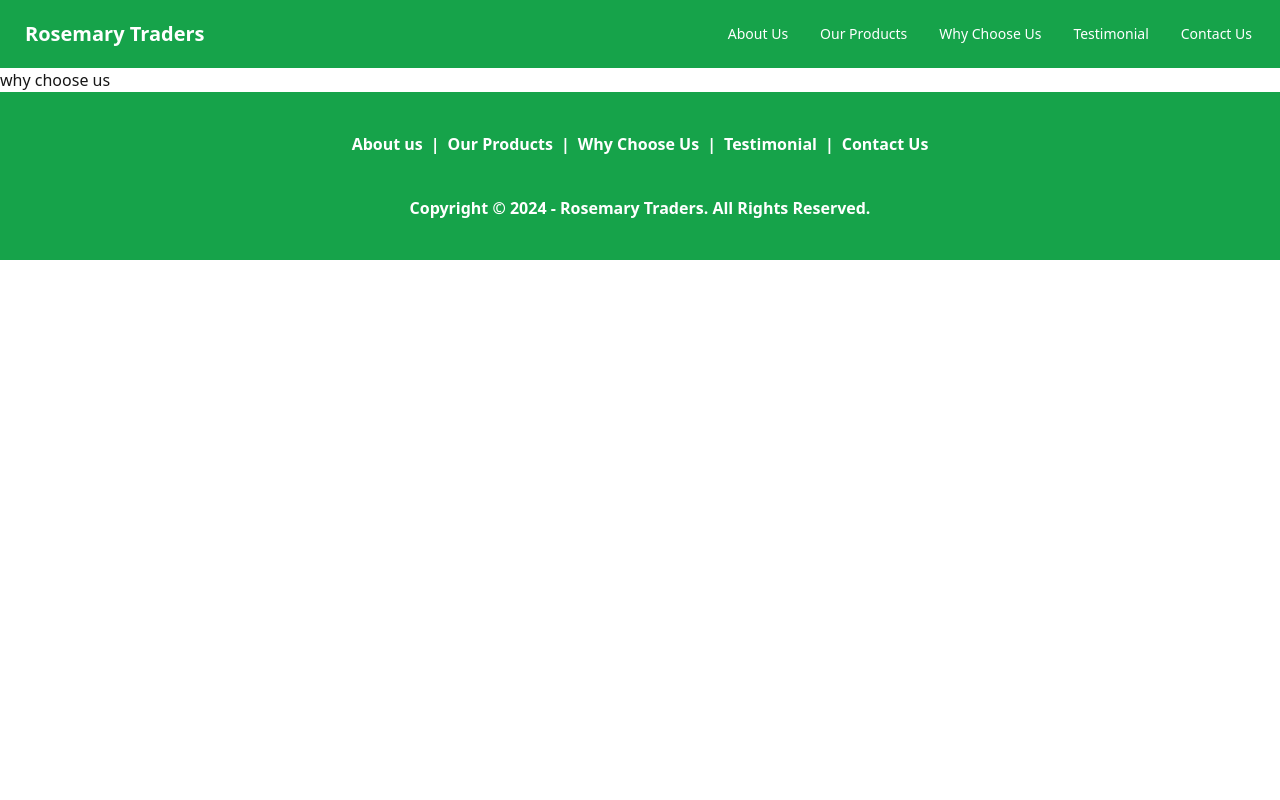
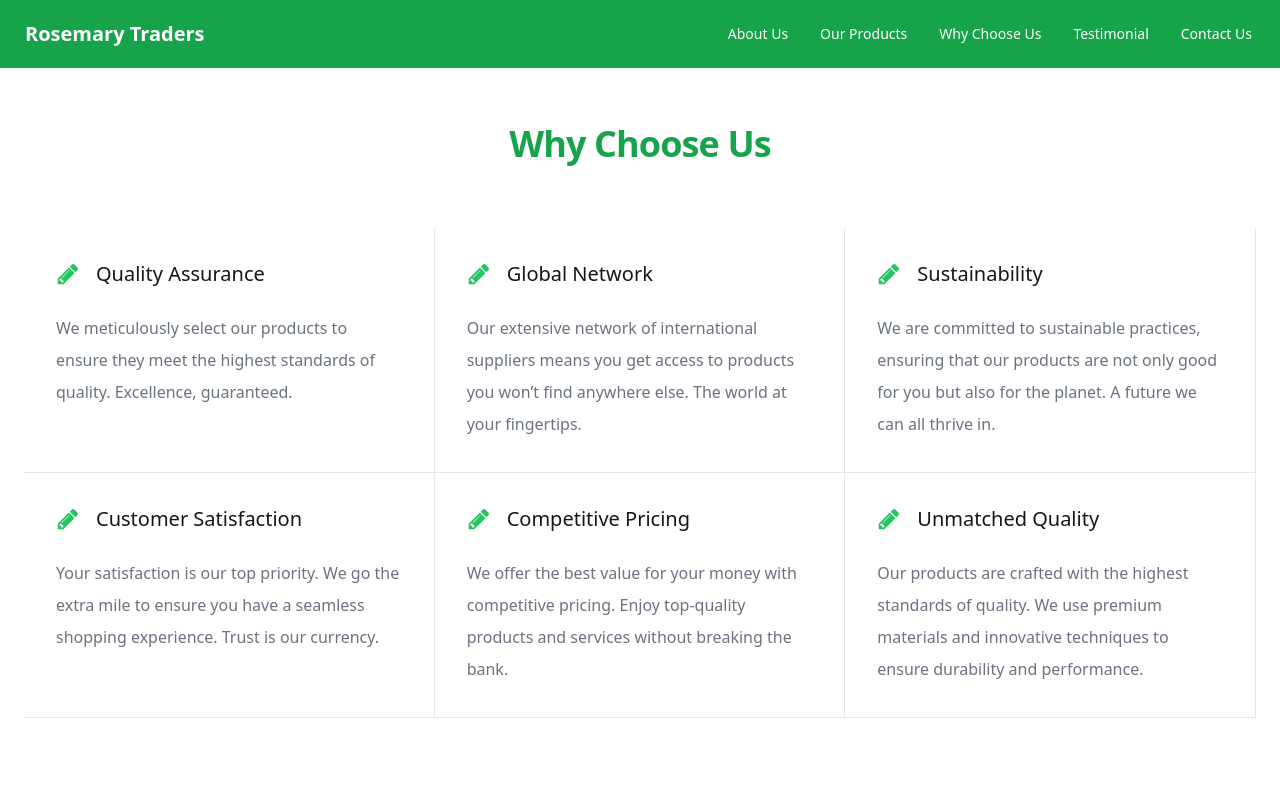
Before and after one commit to md-maruf-hossain/rosemary-traders, a React (Vite) app: page /why-choose-us in a window 1280 px wide. Shown: the top 800 px of the page. Built offline with nearby package versions, Linux system fonts and the light colour scheme.

Commit message:
why choose us added

```diff
--- /dev/null
+++ b/public/why-choose-us.json
@@ -0,0 +1,32 @@
+[
+  {
+    "id": "1",
+    "title": "Quality Assurance",
+    "description": "We meticulously select our products to ensure they meet the highest standards of quality. Excellence, guaranteed. "
+  },
+  {
+    "id": "2",
+    "title": "Global Network",
+    "description": "Our extensive network of international suppliers means you get access to products you won’t find anywhere else. The world at your fingertips. "
+  },
+  {
+    "id": "3",
+    "title": "Sustainability",
+    "description": "We are committed to sustainable practices, ensuring that our products are not only good for you but also for the planet. A future we can all thrive in. "
+  },
+  {
+    "id": "4",
+    "title": "Customer Satisfaction",
+    "description": "Your satisfaction is our top priority. We go the extra mile to ensure you have a seamless shopping experience. Trust is our currency. "
+  },
+  {
+    "id": "5",
+    "title": "Competitive Pricing",
+    "description": "We offer the best value for your money with competitive pricing. Enjoy top-quality products and services without breaking the bank."
+  },
+  {
+    "id": "6",
+    "title": "Unmatched Quality",
+    "description": "Our products are crafted with the highest standards of quality. We use premium materials and innovative techniques to ensure durability and performance."
+  }
+]
--- a/src/Pages/WhyChooseUs/WhyChooseUs.jsx
+++ b/src/Pages/WhyChooseUs/WhyChooseUs.jsx
@@ -1,11 +1,37 @@
-import React from 'react';
+import React, { useEffect, useState } from "react";
 
 const WhyChooseUs = () => {
-    return (
-        <div>
-            why choose us
-        </div>
-    );
+  const [comments, setComments] = useState([]);
+
+  useEffect(() => {
+    fetch("/why-choose-us.json")
+      .then((response) => response.json())
+      .then((data) => setComments(data))
+      .catch((error) => console.error("Error fetching data:", error));
+  }, []);
+
+  return (
+    <div class="container my-4 p-8 px-6 mx-auto ">
+      <div class="mb-16 text-center">
+        <p class="mt-2 text-3xl font-extrabold leading-8 tracking-tight text-green-600 sm:text-4xl">Why Choose Us</p>
+      </div>
+      <div class="flex flex-wrap my-16">
+        {comments.map((comment) => (
+          <div key={comment.id} class="w-full p-8 border-b md:w-1/2 md:border-r lg:w-1/3">
+            {/* /dasddadad */}
+            <div class="flex items-center mb-6">
+              <svg width="20" height="20" fill="currentColor" class="w-6 h-6 text-green-500" viewBox="0 0 1792 1792" xmlns="http://www.w3.org/2000/svg">
+                <path d="M491 1536l91-91-235-235-91 91v107h128v128h107zm523-928q0-22-22-22-10 0-17 7l-542 542q-7 7-7 17 0 22 22 22 10 0 17-7l542-542q7-7 7-17zm-54-192l416 416-832 832h-416v-416zm683 96q0 53-37 90l-166 166-416-416 166-165q36-38 90-38 53 0 91 38l235 234q37 39 37 91z"></path>
+              </svg>
+              <div class="ml-4 text-xl">{comment.title}</div>
+            </div>
+            <p class="leading-loose text-gray-500 text-md">{comment.description}</p>
+            {/* dsadad */}
+          </div>
+        ))}
+      </div>
+    </div>
+  );
 };
 
 export default WhyChooseUs;
```
Also changed, not shown: public/product.json (renamed from src/api/product.json).
